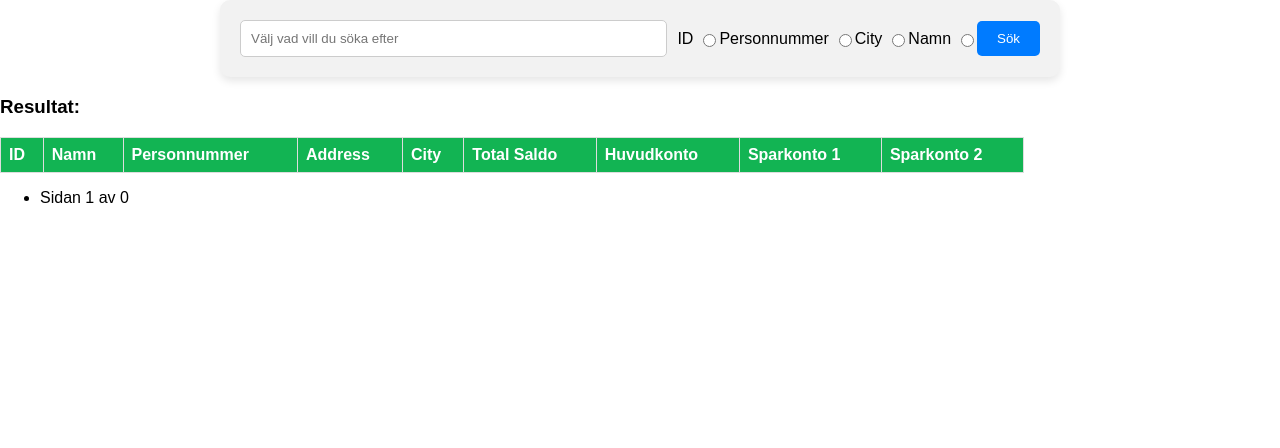
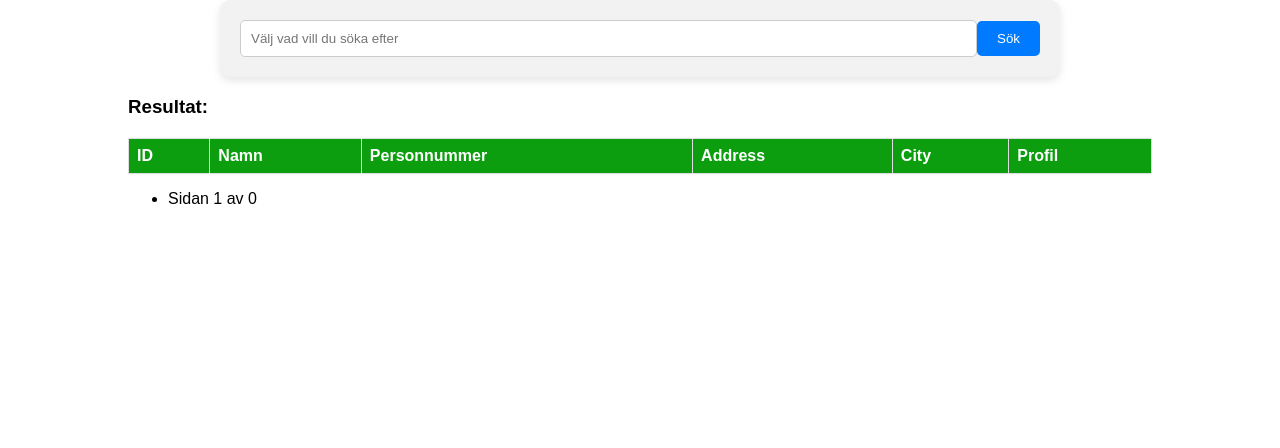
Before and after one commit to mohamadtorres/Bankappen, a Flask app: page /search in a window 1280 px wide. Shown: the part 186-634 px from the top of the page. Run offline with Flask 3, Linux system fonts and the light colour scheme; lists and menus that the app fills with data are empty; some libraries are stand-ins or nearby versions.

Commit message:
Eftermöte

```diff
--- a/app.py
+++ b/app.py
@@ -203,7 +203,6 @@ def search():
     search_query = request.args.get("search_query")
     page = request.args.get('page', 1, type=int)
     per_page = 7
-    search_option = request.args.get('search_option', 'id')
 
     try:
         if search_query is not None:
@@ -213,14 +212,15 @@ def search():
     except ValueError:
         search_query_int = None
 
-    search_option_filters = {
-        'id': Customer.id == search_query_int,
-        'personnummer': Customer.personnummer.like(f"%{search_query}%"),
-        'city': Customer.city.like(f"%{search_query}%"),
-        'name': Customer.namn.like(f"%{search_query}%"),
-    }
+    search_filter = (
+        (Customer.id == search_query_int) |
+        (Customer.personnummer.like(f"%{search_query}%")) |
+        (Customer.city.like(f"%{search_query}%")) |
+        (Customer.namn.like(f"%{search_query}%")) |
+        (Customer.address.like(f"%{search_query}%"))
+    )
 
-    query = Customer.query.filter(search_option_filters.get(search_option, False))
+    query = Customer.query.filter(search_filter)
 
     results = query.paginate(page=page, per_page=per_page, error_out=False)
     for customer in results.items:
@@ -229,7 +229,12 @@ def search():
             total_balance += account.calculate_balance()
         customer.total_balance = total_balance
 
-    return render_template("search.html", results=results, search_query=search_query, search_option=search_option)
+    return render_template("search.html", results=results, search_query=search_query)
+
+@app.route("/customer/<int:customer_id>")
+def customer_profile(customer_id):
+    customer = Customer.query.get_or_404(customer_id)
+    return render_template("customer_profil.html", customer=customer)
 
 @app.route('/accounttransactions/<account_id>', methods=['GET'])
 def accounttransactions(account_id):
--- a/templates/search.html
+++ b/templates/search.html
@@ -4,23 +4,10 @@
 <div class="search-container">
     <form class="search-form" action="{{ url_for('search') }}" method="GET">
         <input class="search-input" type="text" name="search_query" id="search_query" placeholder="Välj vad vill du söka efter" required>
-        <div class="search-options">
-            <label for="search_by_id">ID</label>
-            <input type="radio" name="search_option" value="id" id="search_by_id" required>
-
-            <label for="search_by_personnummer">Personnummer</label>
-            <input type="radio" name="search_option" value="personnummer" id="search_by_personnummer" required>
-
-            <label for="search_by_city">City</label>
-            <input type="radio" name="search_option" value="city" id="search_by_city" required>
-
-            <label for="search_by_name">Namn</label>
-            <input type="radio" name="search_option" value="name" id="search_by_name" required>
-        </div>
         <button class="search-button" type="submit">Sök</button>
     </form>
 </div>
-<div class="search-container1">
+<div class="customer-profile">
     {% if results %}
         <h3>Resultat:</h3>
         <table class="table">
@@ -31,10 +18,7 @@
                     <th>Personnummer</th>
                     <th>Address</th>
                     <th>City</th>
-                    <th>Total Saldo</th>
-                    <th>Huvudkonto</th>
-                    <th>Sparkonto 1</th>
-                    <th>Sparkonto 2</th>
+                    <th>Profil</th>
                 </tr>
             </thead>
             <tbody>
@@ -45,10 +29,7 @@
                         <td>{{ customer.personnummer }}</td>
                         <td>{{ customer.address }}</td>
                         <td>{{ customer.city }}</td>
-                        <td>{{ customer.total_balance }}</td>
-                        <td><a href="{{ url_for('accounttransactions', account_id=customer.accounts[0].id) }}">{{ customer.accounts[0].account_number }}</a></td>
-                        <td>{% if customer.accounts|length > 1 %}<a href="{{ url_for('accounttransactions', account_id=customer.accounts[1].id) }}">{{ customer.accounts[1].account_number }}</a>{% endif %}</td>
-                        <td>{% if customer.accounts|length > 2 %}<a href="{{ url_for('accounttransactions', account_id=customer.accounts[2].id) }}">{{ customer.accounts[2].account_number }}</a>{% endif %}</td>
+                        <td><a href="{{ url_for('customer_profile', customer_id=customer.id) }}">Se Profilen</a></td>
                     </tr>
                 {% endfor %}
             </tbody>
@@ -57,11 +38,11 @@
         <div class="pagination">
             <ul class="pagination-list">
                 {% if results.has_prev %}
-                    <li><a href="{{ url_for('search', page=results.prev_num, search_query=search_query, search_option=request.args.get('search_option')) }}"><< Previous</a></li>
+                    <li><a href="{{ url_for('search', page=results.prev_num, search_query=search_query) }}"><< Previous</a></li>
                 {% endif %}
                 <li>Sidan {{ results.page }} av {{ results.pages }}</li>
                 {% if results.has_next %}
-                    <li><a href="{{ url_for('search', page=results.next_num, search_query=search_query, search_option=request.args.get('search_option')) }}">Next >></a></li>
+                    <li><a href="{{ url_for('search', page=results.next_num, search_query=search_query) }}">Next >></a></li>
                 {% endif %}
             </ul>
         </div>
--- a/templates/template.html
+++ b/templates/template.html
@@ -38,7 +38,27 @@
         section {
             padding: 20px;
         }
+        .customer-profile {
+            margin: 0 auto;
+            width: 80%;
+        }
 
+        .customer-profile table {
+            width: 100%;
+            border-collapse: collapse;
+            margin-top: 20px;
+        }
+
+        .customer-profile th,
+        .customer-profile td {
+            border: 1px solid #ddd;
+            padding: 8px;
+        }
+
+        .customer-profile th {
+            background-color: #0d9e0f;
+            text-align: left;
+        }
         footer {
             background-color: #393534;
             color: #fff;
```
Also changed, not shown: templates/account_transactions.html (+14 -11 lines), templates/customer_profil.html (added, +31 -0 lines), 2 other files.
